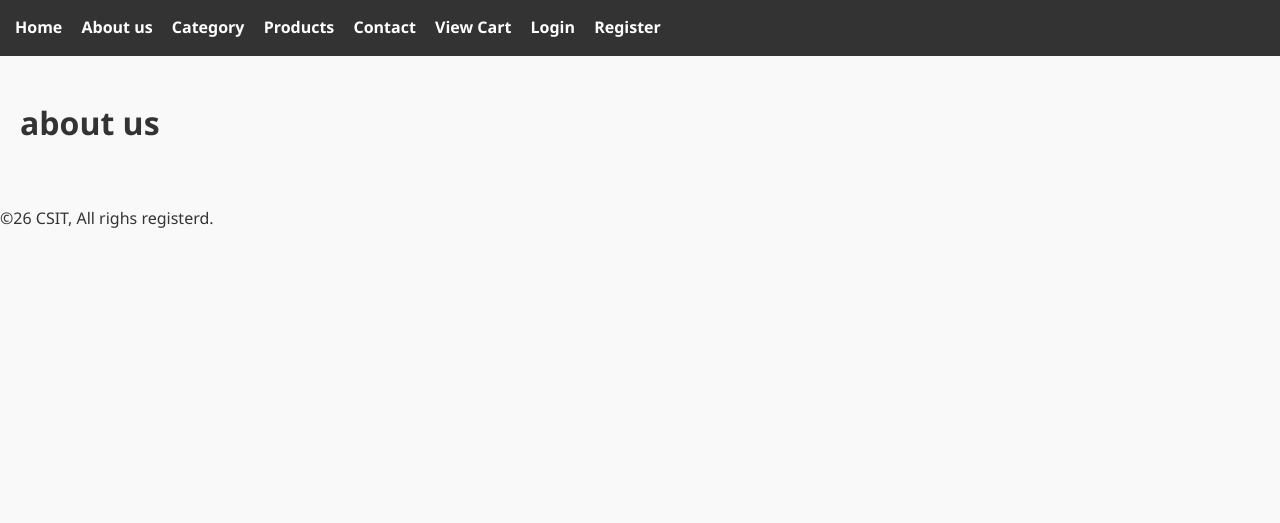
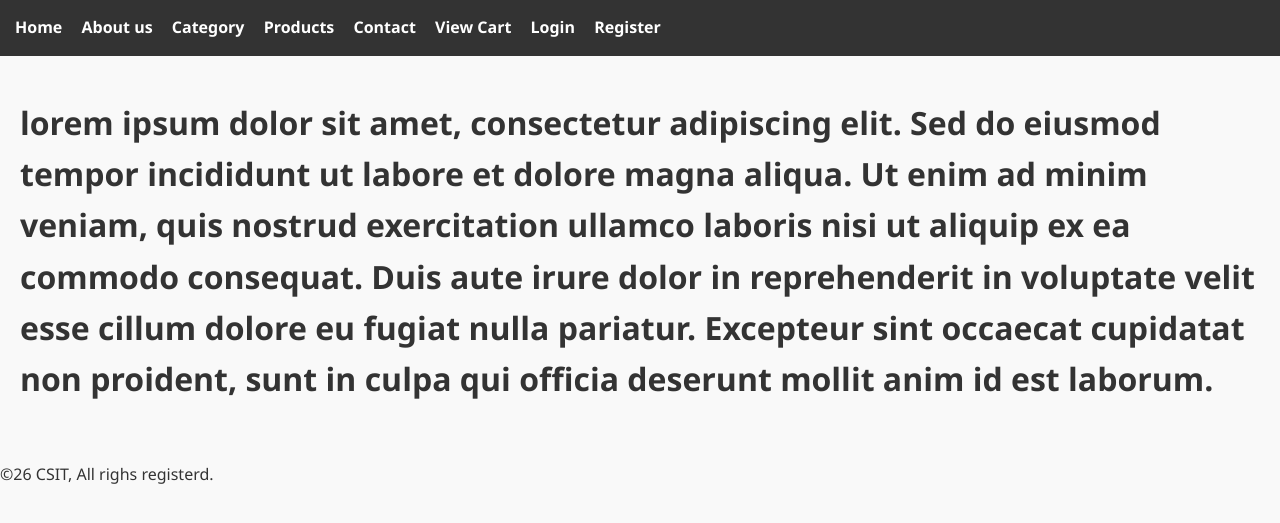
Before and after one commit to NishaimLimbu/Php-learning, a PHP site: page /about.php in a window 1280 px wide. Shown: the top 523 px of the page. Run offline with PHP 8.4, Linux system fonts and the light colour scheme.

Commit message:
Add files via upload

```diff
--- a/csitecommerce/about.php
+++ b/csitecommerce/about.php
@@ -3,7 +3,9 @@ require_once "header.php";
 
 ?>
 
-<h1>about us</h1>
+<h1>
+    lorem ipsum dolor sit amet, consectetur adipiscing elit. Sed do eiusmod tempor incididunt ut labore et dolore magna aliqua. Ut enim ad minim veniam, quis nostrud exercitation ullamco laboris nisi ut aliquip ex ea commodo consequat. Duis aute irure dolor in reprehenderit in voluptate velit esse cillum dolore eu fugiat nulla pariatur. Excepteur sint occaecat cupidatat non proident, sunt in culpa qui officia deserunt mollit anim id est laborum.
+</h1>
 
 <?php
 require_once "footer.php";
--- a/csitecommerce/contact.php
+++ b/csitecommerce/contact.php
@@ -3,7 +3,9 @@ require_once "header.php";
 
 ?>
 
-<h1>contact us</h1>
+<h1>
+    lorem ipsum dolor sit amet, consectetur adipiscing elit. Sed do eiusmod tempor incididunt ut labore et dolore magna aliqua. Ut enim ad minim veniam, quis nostrud exercitation ullamco laboris nisi ut aliquip ex ea commodo consequat. Duis aute irure dolor in reprehenderit in voluptate velit esse cillum dolore eu fugiat nulla pariatur. Excepteur sint occaecat cupidatat non proident, sunt in culpa qui officia deserunt mollit anim id est laborum.
+</h1>
 
 <?php
 require_once "footer.php";
```
